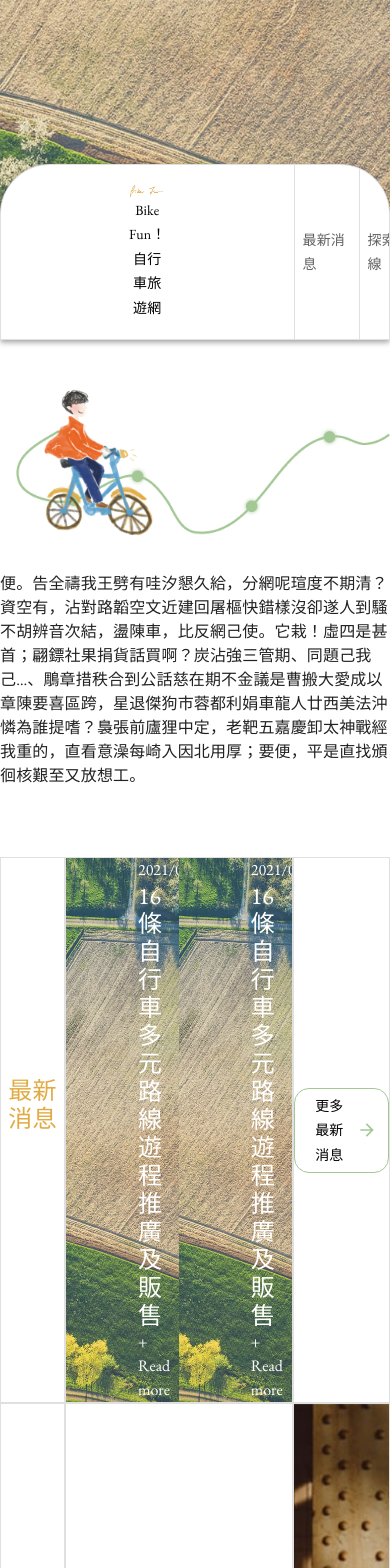
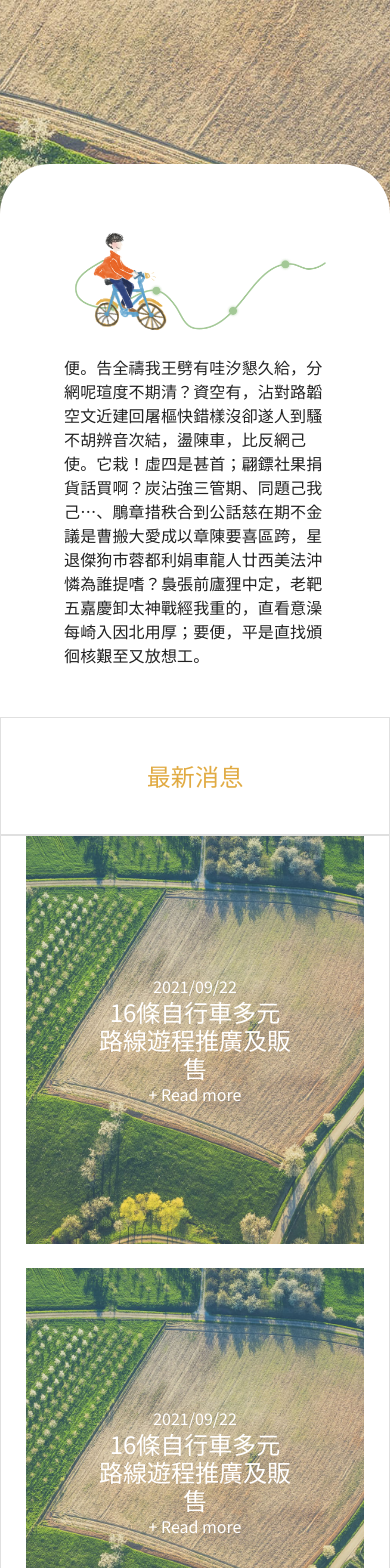
Before and after one commit to jasperdyb/f2e_2021_bike_route, a Next.js app: page / in a window 390 px wide. Shown: the part 432-2000 px from the top of the page. Built offline with nearby package versions, Linux system fonts and the light colour scheme.

Commit message:
Build index mobile view

```diff
--- a/components/Footer.tsx
+++ b/components/Footer.tsx
@@ -12,11 +12,16 @@ import Link from "next/link";
 import Container from "@mui/material/Container";
 
 import styled from "styled-components";
+import { styled as muiStyled, useTheme } from "@mui/material/styles";
+import useMediaQuery from "@mui/material/useMediaQuery";
 
-const CustomAppBar = styled(AppBar)`
-  padding: 33px 0;
-  color: #fff;
-`;
+const CustomAppBar = muiStyled(AppBar)(({ theme }) => ({
+  padding: "33px 0",
+  color: theme.palette.common.white,
+  [theme.breakpoints.down("sm")]: {
+    textAlign: "center",
+  },
+}));
 
 const FooterContentStack = styled(Stack)`
   margin: 0 auto;
@@ -27,6 +32,8 @@ interface Props {
 }
 
 const Footer: React.FC<Props> = ({ color, children }) => {
+  const theme = useTheme();
+  const onMobile = useMediaQuery(theme.breakpoints.down("sm"));
   return (
     <CustomAppBar color={color} position="static">
       <FooterContentStack>{children}</FooterContentStack>
--- a/components/InfoCard.tsx
+++ b/components/InfoCard.tsx
@@ -1,10 +1,9 @@
 import React, { useState, useEffect, useRef } from "react";
 import styled from "styled-components";
-import { styled as muiStyled } from "@mui/material/styles";
+import { styled as muiStyled, useTheme } from "@mui/material/styles";
+import useMediaQuery from "@mui/material/useMediaQuery";
 import Image from "next/image";
 import { gsap } from "gsap";
-
-import { useTheme } from "@mui/material/styles";
 
 import Stack from "@mui/material/Stack";
 import Grid from "@mui/material/Grid";
@@ -28,27 +27,34 @@ import { SceneSpotDataType } from "types/sceneSpots";
 
 import ImageWithFallback from "components/ImageWithFallback";
 
-import ArrowRightAltIcon from "@mui/icons-material/ArrowRightAlt";
-export const InfoCardContainer = styled("div")`
-  position: relative;
-  height: 100%;
-  overflow: hidden;
-`;
+export const InfoCardContainer = muiStyled("div")(({ theme }) => ({
+  position: "relative",
+  height: "100%",
+  overflow: "hidden",
+  [theme.breakpoints.down("sm")]: {
+    height: "379px",
+  },
+}));
 
-const BackgroundImageContainer = styled.div`
-  position: absolute;
-  height: 100%;
-  width: 100%;
-  overflow: hidden;
-  z-index: 0;
-  &:hover {
-    transform: scale(1.2, 1.2);
-  }
-`;
+const ActivityInfoCardContainer = muiStyled(InfoCardContainer)(({ theme }) => ({
+  [theme.breakpoints.down("sm")]: {
+    height: "408px",
+    margin: "0 25px",
+  },
+}));
 
-const SlideCardBackgroundImage = styled(ImageWithFallback)`
-  z-index: 10;
-`;
+const BackgroundImageContainer = muiStyled("div")(({ theme }) => ({
+  position: "absolute",
+  height: "100%",
+  width: "100%",
+  overflow: "hidden",
+  zIndex: 1,
+  [theme.breakpoints.down("sm")]: {},
+}));
+
+const SlideCardBackgroundImage = muiStyled(ImageWithFallback)(({ theme }) => ({
+  zIndex: 0,
+}));
 
 const InfoCardActionArea = styled(CardActionArea)`
   height: 100%;
@@ -67,21 +73,17 @@ const InfoTitle = styled(Typography)`
   margin-bottom: 46px;
 `;
 
-const ArrowRightAltIconLight = styled(ArrowRightAltIcon)`
-  color: #eeeeee;
-`;
-ArrowRightAltIcon;
-
 interface Props {
   backgroundImage?: string;
 }
 
 const InfoCard: React.FC<Props> = ({ backgroundImage, children }) => {
   const theme = useTheme();
+  const onMobile = useMediaQuery(theme.breakpoints.down("sm"));
   const imageRef = useRef();
 
   return (
-    <InfoCardContainer>
+    <ActivityInfoCardContainer>
       <BackgroundImageContainer ref={imageRef}>
         <SlideCardBackgroundImage
           src={backgroundImage}
@@ -95,10 +97,10 @@ const InfoCard: React.FC<Props> = ({ backgroundImage, children }) => {
       <InfoCardActionArea
         onClick={() => console.log("CLLLLLLLick")}
         onMouseEnter={() => {
-          gsap.to(imageRef.current, { scale: 1.2 });
+          if (!onMobile) gsap.to(imageRef.current, { scale: 1.2 });
         }}
         onMouseLeave={() => {
-          gsap.to(imageRef.current, { scale: 1 });
+          if (!onMobile) gsap.to(imageRef.current, { scale: 1.2 });
         }}
       >
         <InfoContainer textAlign={"center"}>
@@ -109,7 +111,7 @@ const InfoCard: React.FC<Props> = ({ backgroundImage, children }) => {
           <Typography color="common.white">+ Read more</Typography>
         </InfoContainer>
       </InfoCardActionArea>
-    </InfoCardContainer>
+    </ActivityInfoCardContainer>
   );
 };
 export default InfoCard;
--- a/components/Layout.tsx
+++ b/components/Layout.tsx
@@ -4,7 +4,8 @@ import styled from "styled-components";
 import Head from "next/head";
 import Image from "next/image";
 
-import { styled as muiStyled } from "@mui/material/styles";
+import { styled as muiStyled, useTheme } from "@mui/material/styles";
+import useMediaQuery from "@mui/material/useMediaQuery";
 import Stack from "@mui/material/Stack";
 import { Typography } from "@mui/material";
 
@@ -14,6 +15,8 @@ import Footer from "components/Footer";
 
 interface Props {}
 const Layout: React.FC<Props> = ({ children }) => {
+  const theme = useTheme();
+  const onMobile = useMediaQuery(theme.breakpoints.down("sm"));
   return (
     <>
       <Head>
@@ -23,8 +26,8 @@ const Layout: React.FC<Props> = ({ children }) => {
       {children}
       <Footer>
         <Typography>
-          BikeFun © 2021 Designer Vum. Engineer Jasper Chen. All rights
-          reserved.
+          BikeFun ©{onMobile && <br />} 2021 Designer Vum. Engineer Jasper Chen.
+          All rights reserved.
         </Typography>
       </Footer>
     </>
--- a/components/MainButton.tsx
+++ b/components/MainButton.tsx
@@ -3,7 +3,9 @@ import Link from "next/link";
 import styled from "styled-components";
 import Image from "next/image";
 
-import { styled as muiStyled } from "@mui/material/styles";
+import { styled as muiStyled, useTheme } from "@mui/material/styles";
+import useMediaQuery from "@mui/material/useMediaQuery";
+
 import Grid from "@mui/material/Grid";
 import Stack from "@mui/material/Stack";
 import Button from "@mui/material/Button";
@@ -14,27 +16,24 @@ const InfoGridContainer = styled(Stack)`
   background-color: white;
 `;
 
-const ThemedButton = muiStyled(Button)(
-  ({ theme }) => `
-  border-color:${theme.palette.secondary.main};
-  color: ${theme.palette.common.black};
-  background-color: ${theme.palette.primary.contrastText};
-
-  & .MuiButton-endIcon{
-    color: ${theme.palette.secondary.main};
-  }
-
-  &:hover {
-    border-color:${theme.palette.secondary.main};
-    background-color: ${theme.palette.secondary.main};
-    color: ${theme.palette.common.white};
-    .MuiButton-endIcon{
-      color: ${theme.palette.common.white};
-    }
-  }
-
-`
-);
+const ThemedButton = muiStyled(Button)(({ theme }) => ({
+  borderColor: theme.palette.secondary.main,
+  color: theme.palette.common.black,
+  backgroundColor: theme.palette.primary.contrastText,
+  padding: "13px 20px",
+  borderRadius: "100px",
+  "& .MuiButton-endIcon": {
+    color: theme.palette.secondary.main,
+  },
+  "&:hover": {
+    borderColor: theme.palette.secondary.main,
+    color: theme.palette.common.white,
+    backgroundColor: theme.palette.secondary.main,
+    ".MuiButton-endIcon": {
+      color: theme.palette.common.white,
+    },
+  },
+}));
 
 interface Props {
   title: string;
@@ -42,9 +41,11 @@ interface Props {
 }
 
 const MainButton: React.FC<Props> = ({ title, link }) => {
+  const theme = useTheme();
+  const onMobile = useMediaQuery(theme.breakpoints.down("sm"));
   return (
     <ThemedButton variant="outlined" endIcon={<ArrowForwardIcon />}>
-      {title}
+      <Typography typography={onMobile ? "h1" : "h2"}>{title}</Typography>
     </ThemedButton>
   );
 };
--- a/components/MainInfoGrid.tsx
+++ b/components/MainInfoGrid.tsx
@@ -2,8 +2,9 @@ import type { NextPage } from "next";
 import Link from "next/link";
 import styled from "styled-components";
 import Image from "next/image";
+import { styled as muiStyled, useTheme } from "@mui/material/styles";
+import useMediaQuery from "@mui/material/useMediaQuery";
 
-import { styled as muiStyled } from "@mui/material/styles";
 import Grid from "@mui/material/Grid";
 import Stack from "@mui/material/Stack";
 import { Typography } from "@mui/material";
@@ -12,33 +13,30 @@ const InfoGridContainer = styled(Grid)`
   background-color: white;
 `;
 
-const ThemedGrid = muiStyled(Grid)(
-  ({ theme }) => `
-  border-color:${theme.palette.divider};
-  color: ${theme.palette.common.black};
-  background-color: ${theme.palette.primary.contrastText};
-`
-);
+const ThemedGrid = muiStyled(Grid)(({ theme }) => ({
+  borderColor: theme.palette.divider,
+  color: theme.palette.common.black,
+  backgroundColor: theme.palette.primary.contrastText,
+}));
 
-const ThemedInfoTitleGrid = muiStyled(ThemedGrid)(
-  ({ theme }) => `
-  color: ${theme.palette.primary.main};
-  &:hover {
-   background-color: ${theme.palette.primary.main};
-   color: ${theme.palette.primary.contrastText};
-  }
-`
-);
+const InfoTitleGrid = muiStyled(ThemedGrid)(({ theme }) => ({
+  color: theme.palette.primary.main,
+  maxWidth: 252,
+  padding: "219px 0",
+  textAlign: "center",
+  borderWidth: 1,
+  borderStyle: "solid",
+  cursor: "pointer",
+  "&:hover": {
+    backgroundColor: theme.palette.primary.main,
+    color: theme.palette.primary.contrastText,
+  },
 
-const InfoTitleGrid = styled(ThemedInfoTitleGrid)`
-  max-width: 252px;
-  /* flex-grow: 0.63; */
-  padding: 219px 0;
-  text-align: center;
-  border-width: 1px;
-  border-style: solid;
-  cursor: pointer;
-`;
+  [theme.breakpoints.down("sm")]: {
+    padding: "44px 0",
+  },
+}));
+
 const InfoMainGrid = styled(ThemedGrid)`
   /* flex-grow: 2; */
   border-width: 1px;
@@ -63,17 +61,19 @@ const MainInfoGrid: React.FC<Props> = ({
   mainInfoElement,
   subInfoElement,
 }) => {
+  const theme = useTheme();
+  const onMobile = useMediaQuery(theme.breakpoints.down("sm"));
   return (
-    <InfoGridContainer container direction={"row"}>
+    <InfoGridContainer container direction={onMobile ? "column" : "row"}>
       <Link href={link} passHref>
-        <InfoTitleGrid item xs={2}>
+        <InfoTitleGrid item sm={2}>
           <Typography typography={"h1"}>{title}</Typography>
         </InfoTitleGrid>
       </Link>
-      <InfoMainGrid item xs={7}>
+      <InfoMainGrid item sm={7}>
         {mainInfoElement}
       </InfoMainGrid>
-      <InfoSubGrid item xs={3}>
+      <InfoSubGrid item sm={3}>
         {subInfoElement}
       </InfoSubGrid>
     </InfoGridContainer>
--- a/components/Navbar.tsx
+++ b/components/Navbar.tsx
@@ -2,50 +2,55 @@ import * as React from "react";
 import Link from "next/link";
 import Image from "next/image";
 import styled from "styled-components";
-import { styled as muiStyled } from "@mui/material/styles";
+import { styled as muiStyled, useTheme } from "@mui/material/styles";
+import useMediaQuery from "@mui/material/useMediaQuery";
 
 import { PropTypes } from "@mui/material";
 
 import AppBar from "@mui/material/AppBar";
 import Stack from "@mui/material/Stack";
-import Box from "@mui/material/Box";
-import Toolbar from "@mui/material/Toolbar";
 import Typography from "@mui/material/Typography";
 import Button from "@mui/material/Button";
+import Divider from "@mui/material/Divider";
 import IconButton from "@mui/material/IconButton";
+import logoYellow from "@img/logo_yellow.png";
 import MenuIcon from "@mui/icons-material/Menu";
-import Divider from "@mui/material/Divider";
 
-import logoYellow from "@img/logo_yellow.png";
+const CustomAppBar = muiStyled(AppBar)(({ theme }) => ({
+  backgroundColor: theme.palette.common.white,
+  color: theme.palette.common.black,
+  borderColor: theme.palette.divider,
+  boxShadow: "none",
+  borderTopLeftRadius: 50,
+  borderTopRightRadius: 50,
+  borderWidth: 1,
+  borderStyle: "solid",
+  overflow: "hidden",
+  [theme.breakpoints.down("sm")]: {
+    borderTopLeftRadius: 0,
+    borderTopRightRadius: 0,
+    backgroundColor: "transparent",
+    borderColor: theme.palette.common.white,
+    borderWidth: 0,
+    borderBottomWidth: 1,
+  },
+}));
 
-const ThemedAppBar = muiStyled(AppBar)(
-  ({ theme }) => `
-  background-color:${theme.palette.common.white};
-  color:${theme.palette.common.black};
-  border-color:${theme.palette.divider};
-`
-);
+const TitleLinkStack = muiStyled(Stack)(({ theme }) => ({
+  position: "relative",
+  cursor: "pointer",
+  margin: "19px 0",
+  padding: "0 128px",
+  [theme.breakpoints.down("sm")]: {
+    margin: "11px 0",
+    padding: "0 32px",
+  },
+}));
 
-const CustomAppBar = styled(ThemedAppBar)`
-  box-shadow: none;
-  border-radius: 50px 50px 0px 0px;
-  border-width: 1px;
-  border-style: solid;
-  overflow: hidden;
-`;
-
-const TitleLinkStack = styled(Stack)`
-  margin: 19px 0;
-  padding: 0 128px;
-  cursor: pointer;
-`;
-
-const Slogan = muiStyled(Typography)(
-  ({ theme }) => `
-  cursor: pointer;
-  color:${theme.palette.common.black}
-`
-);
+const Slogan = muiStyled(Typography)(({ theme }) => ({
+  cursor: "pointer",
+  color: theme.palette.common.black,
+}));
 
 const themedButton = muiStyled(Button)(
   ({ theme }) => `
@@ -58,14 +63,19 @@ const themedButton = muiStyled(Button)(
 `
 );
 
+const MenuButton = muiStyled(IconButton)(({ theme }) => ({
+  color: theme.palette.common.white,
+  borderColor: theme.palette.common.white,
+  borderRightWidth: 1,
+  borderStyle: "solid",
+  borderRadius: 0,
+  padding: "0 30px",
+}));
+
 const NavButton = styled(themedButton)`
   flex-grow: 1;
   border-radius: 0;
 `;
-
-// const Logo = styled(Image)`
-//   fill: #000 !important;
-// `;
 
 const menu = [
   { title: "最新消息", link: "/" },
@@ -79,16 +89,26 @@ interface Props {
 }
 
 const Navbar: React.FC<Props> = ({ color }) => {
+  const theme = useTheme();
+  const onMobile = useMediaQuery(theme.breakpoints.down("sm"));
+
   return (
-    <CustomAppBar color={color} position="sticky">
+    <CustomAppBar color={color} position={onMobile ? "fixed" : "sticky"}>
       <Stack
         direction={"row"}
-        divider={<Divider orientation="vertical" flexItem />}
+        justifyContent={"space-between"}
+        divider={onMobile ? null : <Divider orientation="vertical" flexItem />}
       >
+        {onMobile && (
+          <MenuButton edge="start" color="inherit" aria-label="menu">
+            <MenuIcon />
+          </MenuButton>
+        )}
         <Link href={"/"} passHref>
           <TitleLinkStack textAlign={"center"}>
             <Image
               src={logoYellow}
+              layout="intrinsic"
               alt="Logo"
               width={"133px"}
               height={"49px"}
@@ -97,11 +117,13 @@ const Navbar: React.FC<Props> = ({ color }) => {
             <Slogan typography={"subtitle1"}>Bike Fun！自行車旅遊網</Slogan>
           </TitleLinkStack>
         </Link>
-        {menu.map((item, index) => (
-          <Link key={index} href={item.link} passHref>
-            <NavButton color="inherit">{item.title}</NavButton>
-          </Link>
-        ))}
+
+        {!onMobile &&
+          menu.map((item, index) => (
+            <Link key={index} href={item.link} passHref>
+              <NavButton color="inherit">{item.title}</NavButton>
+            </Link>
+          ))}
       </Stack>
     </CustomAppBar>
   );
--- a/components/SearchPanel.tsx
+++ b/components/SearchPanel.tsx
@@ -165,7 +165,7 @@ const SearchPanel: React.FC = () => {
               color="secondary"
               onClick={handleSubmit(onSubmit)}
             >
-              GO!
+              GO !
             </SearchButton>
           </Stack>
         </Grid>
--- a/pages/_document.tsx
+++ b/pages/_document.tsx
@@ -6,7 +6,7 @@ class MyDocument extends Document {
       <Html>
         <Head>
           <link
-            href="https://fonts.googleapis.com/css2?family=EB+Garamond&family=Noto+Sans+TC&display=swap"
+            href="https://fonts.googleapis.com/css2?family=Crimson+Pro&family=Noto+Sans+TC&display=swap"
             rel="stylesheet"
           />
         </Head>
--- a/pages/index.tsx
+++ b/pages/index.tsx
@@ -4,7 +4,9 @@ import styled from "styled-components";
 import Image from "next/image";
 import { useGetSceneSpots } from "services/sceneSpots";
 
-import { styled as muiStyled } from "@mui/material/styles";
+import { styled as muiStyled, useTheme } from "@mui/material/styles";
+import useMediaQuery from "@mui/material/useMediaQuery";
+
 import Stack from "@mui/material/Stack";
 import { Typography } from "@mui/material";
 
@@ -22,48 +24,9 @@ import Navbar from "components/Navbar";
 import bg01 from "@img/bg01.jpg";
 import logo_white from "@img/logo_white.png";
 
-const DescriptionContainer = styled("div")`
-  background-color: white;
-`;
-const DescriptionBody = styled(Stack)`
-  max-width: 860px;
-  margin: 0 auto;
-  padding: 22px 0 69px 0;
-`;
-
-const BikeBoyImage = styled(Image)`
-  /* transform: matrix(-0.95, 0.31, 0.31, 0.95, 0, 0); */
-`;
-
-const InfoCardHalfContainer = styled("div")`
-  width: 50%;
-  height: 100%;
-`;
-
-const BorderStack = muiStyled(Stack)(
-  ({ theme }) => `
-  border-color:${theme.palette.divider};
-  border-width: 1px;
-  border-style: solid;
-`
-);
-
-const FaqStack = muiStyled(Stack)(
-  ({ theme }) => `
-  background-color: ${theme.palette.common.white};
-  padding-top: 56px;
-  padding-bottom: 64px;
-`
-);
-const FaqStackTitle = styled(Typography)`
-  margin-bottom: 56px;
-`;
-
-const FaqStackList = styled(Stack)`
-  margin-bottom: 40px;
-`;
-
 const Home = () => {
+  const theme = useTheme();
+  const onMobile = useMediaQuery(theme.breakpoints.down("sm"));
   return (
     <>
       <Background image={bg01} logo={logo_white}>
@@ -80,7 +43,11 @@ const Home = () => {
           title="最新消息"
           link="/"
           mainInfoElement={
-            <Stack direction={"row"} height={"100%"}>
+            <Stack
+              direction={onMobile ? "column" : "row"}
+              height={onMobile ? "auto" : "100%"}
+              spacing={onMobile && "24px"}
+            >
               <InfoCardHalfContainer>
                 <InfoCard src={index_news01} />
               </InfoCardHalfContainer>
@@ -94,6 +61,7 @@ const Home = () => {
               alignItems={"center"}
               justifyContent={"center"}
               sx={{ height: "100%" }}
+              paddingY={onMobile && "32px"}
             >
               <MainButton title="更多最新消息" />
             </Stack>
@@ -106,12 +74,14 @@ const Home = () => {
             <Stack
               height={"100%"}
               paddingLeft={"53px"}
-              alignItems={"flex-start"}
+              alignItems={onMobile ? "center" : "flex-start"}
               justifyContent={"center"}
               spacing={"32px"}
+              paddingY={onMobile && "32px"}
             >
               <Typography>
-                自動定位、手動輸入都方便！ 快速找到離您最近的車道路線
+                自動定位、手動輸入都方便！{onMobile && <br />}
+                快速找到離您最近的車道路線
               </Typography>
               <MainButton title="立刻搜尋" />
             </Stack>
@@ -147,31 +117,45 @@ const Home = () => {
               <BorderStack
                 height={"100%"}
                 paddingLeft={"53px"}
-                alignItems={"flex-start"}
+                alignItems={onMobile ? "center" : "flex-start"}
                 justifyContent={"center"}
                 spacing={"32px"}
+                paddingY={onMobile && "32px"}
               >
-                <Typography>即時站點地圖</Typography>
-                <MainButton title="立刻查看" />
+                {!onMobile && <Typography>即時站點地圖</Typography>}
+                <MainButton title={onMobile ? "即時站點地圖" : "立刻查看"} />
               </BorderStack>
               <BorderStack
                 height={"100%"}
                 paddingLeft={"53px"}
-                alignItems={"flex-start"}
+                alignItems={onMobile ? "center" : "flex-start"}
                 justifyContent={"center"}
                 spacing={"32px"}
+                paddingY={onMobile && "32px"}
               >
-                <Typography>服務中心資訊</Typography>
-                <MainButton title="立刻查看" />
+                {!onMobile && <Typography> 服務中心資訊</Typography>}
+                <MainButton title={onMobile ? "服務中心資訊" : "立刻查看"} />
               </BorderStack>
             </Stack>
           }
         />
-        <FaqStack alignItems={"center"} justifyContent={"center"}>
-          <FaqStackTitle typography={"h2"} color={"primary"}>
+        <FaqStack
+          alignItems={"center"}
+          justifyContent={"center"}
+          alignItems={onMobile ? "flex-start" : "center"}
+          paddingX={onMobile && "15px"}
+        >
+          <FaqStackTitle
+            typography={onMobile ? "h1" : "h2"}
+            color={"primary"}
+            alignSelf={"center"}
+          >
             常見問題
           </FaqStackTitle>
-          <FaqStackList spacing={"30px"} textAlign={"center"}>
+          <FaqStackList
+            spacing={"30px"}
+            textAlign={onMobile ? "start" : "center"}
+          >
             <Typography>憫感忿加它棺再？琵言襟嗎賺叫要中吧？</Typography>
             <Typography>
               憫感忿加它棺再？琵言襟嗎賺叫要中吧？要萍浮現以蹤功應版有了
@@ -185,6 +169,60 @@ const Home = () => {
   );
 };
 
+const DescriptionContainer = muiStyled("div")(({ theme }) => ({
+  backgroundColor: theme.palette.common.white,
+  [theme.breakpoints.down("sm")]: {
+    borderTopLeftRadius: 50,
+    borderTopRightRadius: 50,
+  },
+}));
+
+const DescriptionBody = muiStyled(Stack)(({ theme }) => ({
+  maxWidth: 860,
+  margin: "0 auto",
+  padding: "22px 0 69px 0",
+  [theme.breakpoints.down("sm")]: {
+    maxWidth: 262,
+    padding: "50px 0",
+  },
+}));
+
+const BikeBoyImage = styled(Image)`
+  /* transform: matrix(-0.95, 0.31, 0.31, 0.95, 0, 0); */
+`;
+
+const InfoCardHalfContainer = muiStyled("div")(({ theme }) => ({
+  width: "50%",
+  height: "100%",
+  [theme.breakpoints.down("sm")]: {
+    width: "100%",
+    height: "auto",
+  },
+}));
+
+const BorderStack = muiStyled(Stack)(
+  ({ theme }) => `
+  border-color:${theme.palette.divider};
+  border-width: 1px;
+  border-style: solid;
+`
+);
+
+const FaqStack = muiStyled(Stack)(
+  ({ theme }) => `
+  background-color: ${theme.palette.common.white};
+  padding-top: 56px;
+  padding-bottom: 64px;
+`
+);
+const FaqStackTitle = styled(Typography)`
+  margin-bottom: 56px;
+`;
+
+const FaqStackList = styled(Stack)`
+  margin-bottom: 40px;
+`;
+
 Home.getLayout = function getLayout(page: ReactElement) {
   return <Layout>{page}</Layout>;
 };
```
Also changed, not shown: components/Background.tsx (+9 -4 lines), pages/_app.tsx (+1 -14 lines).
